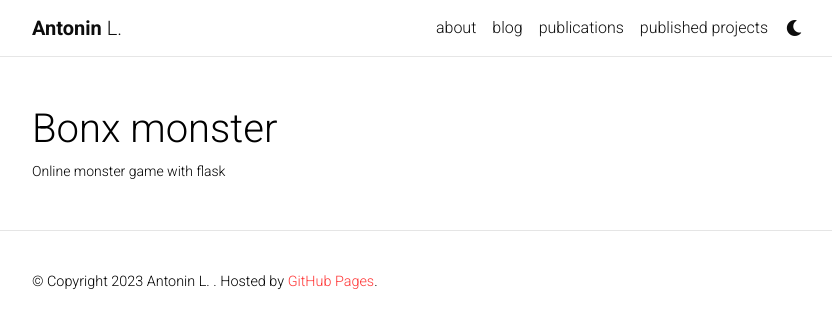
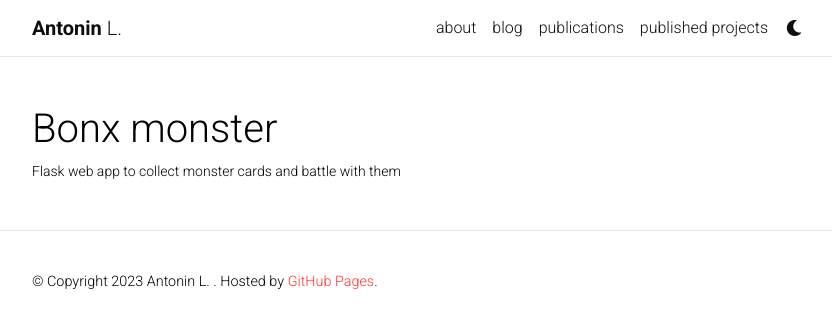
Before and after one commit to antonin-lfv/antonin-lfv.github.io, a Jekyll site: the page built from _projects/7_project_bonx_monster.md, in a window 1280 px wide. Shown: the top 328 px of the page, without its empty margins (223-1055 px from the left). Built offline with Jekyll 4.4.1, drawn with Linux system fonts in a browser that asks for light colours; comment, search, counter and statistics services are not loaded; a style sheet for code colours, icons or effects is not loaded.

Commit message:
change img

```diff
--- a/_projects/7_project_bonx_monster.md
+++ b/_projects/7_project_bonx_monster.md
@@ -1,7 +1,7 @@
 ---
 layout: page
 title: Bonx monster
-description: Online monster game with flask
+description: Flask web app to collect monster cards and battle with them
 img: assets/img/bonx_monster.jpg
 importance: 1
 category: Other
```
